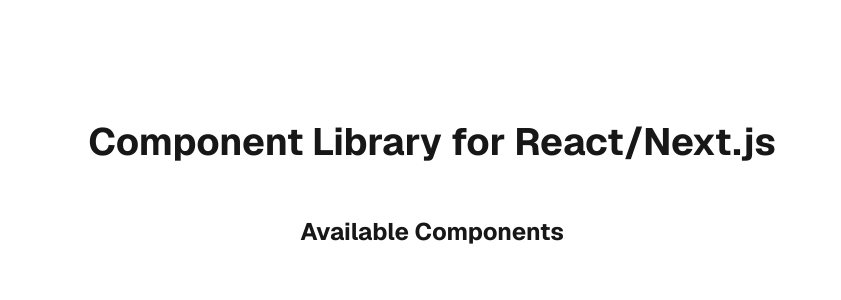
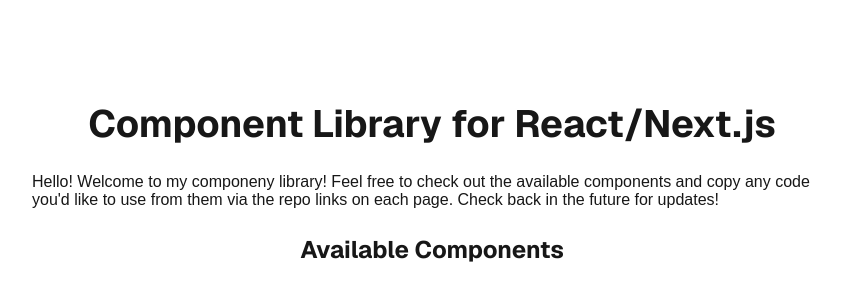
Before and after one commit to carledwardm/react-component-library, a Next.js app: page / in a window 1280 px wide. Shown: the part 128-428 px from the top of the page, without its empty margins (208-1049 px from the left). Built offline with nearby package versions, Linux system fonts and the light colour scheme.

Commit message:
Add greeting text to main page

```diff
--- a/app/page.module.css
+++ b/app/page.module.css
@@ -141,10 +141,25 @@
   }
 }
 
+.libraryTextContainer {
+  display: flex;
+  align-items: center;
+  justify-content: center;
+  flex-direction: column;
+  width: 100%;
+  max-width: 800px;
+}
+
 .libraryTitle {
   font-size: 38px;
   text-align: center;
   margin-bottom: 25px;
+}
+
+.libraryGreeting {
+  font-family: sans-serif;
+  font-size: 16px;
+  text-align: left;
 }
 
 .componentNav {
--- a/app/page.tsx
+++ b/app/page.tsx
@@ -7,7 +7,12 @@
   return (
     <div className={styles.page}>
       <main className={styles.main}>
-        <h1 className={styles.libraryTitle}>Component Library for React/Next.js</h1>
+        <div className={styles.libraryTextContainer}>
+          <h1 className={styles.libraryTitle}>Component Library for React/Next.js</h1>
+          <p className={styles.libraryGreeting}>Hello! Welcome to my componeny library! Feel free to check out the available components and copy any code
+            you'd like to use from them via the repo links on each page. Check back in the future for updates!
+          </p>
+        </div>
         <nav className={styles.componentNav}>
           <h2 className={styles.componentListTitle}>Available Components</h2>
           <ul className={styles.componentList}>
```
